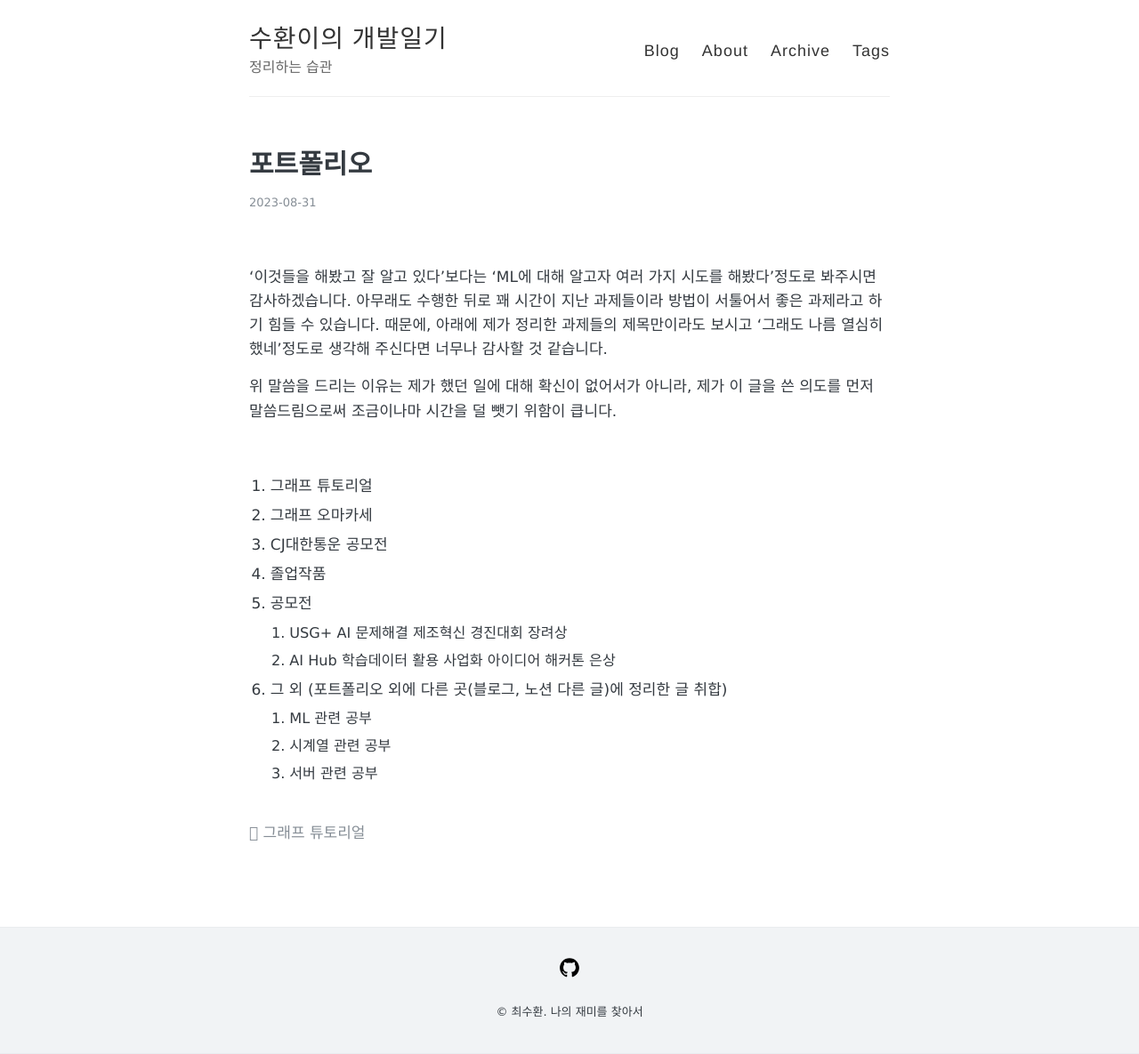
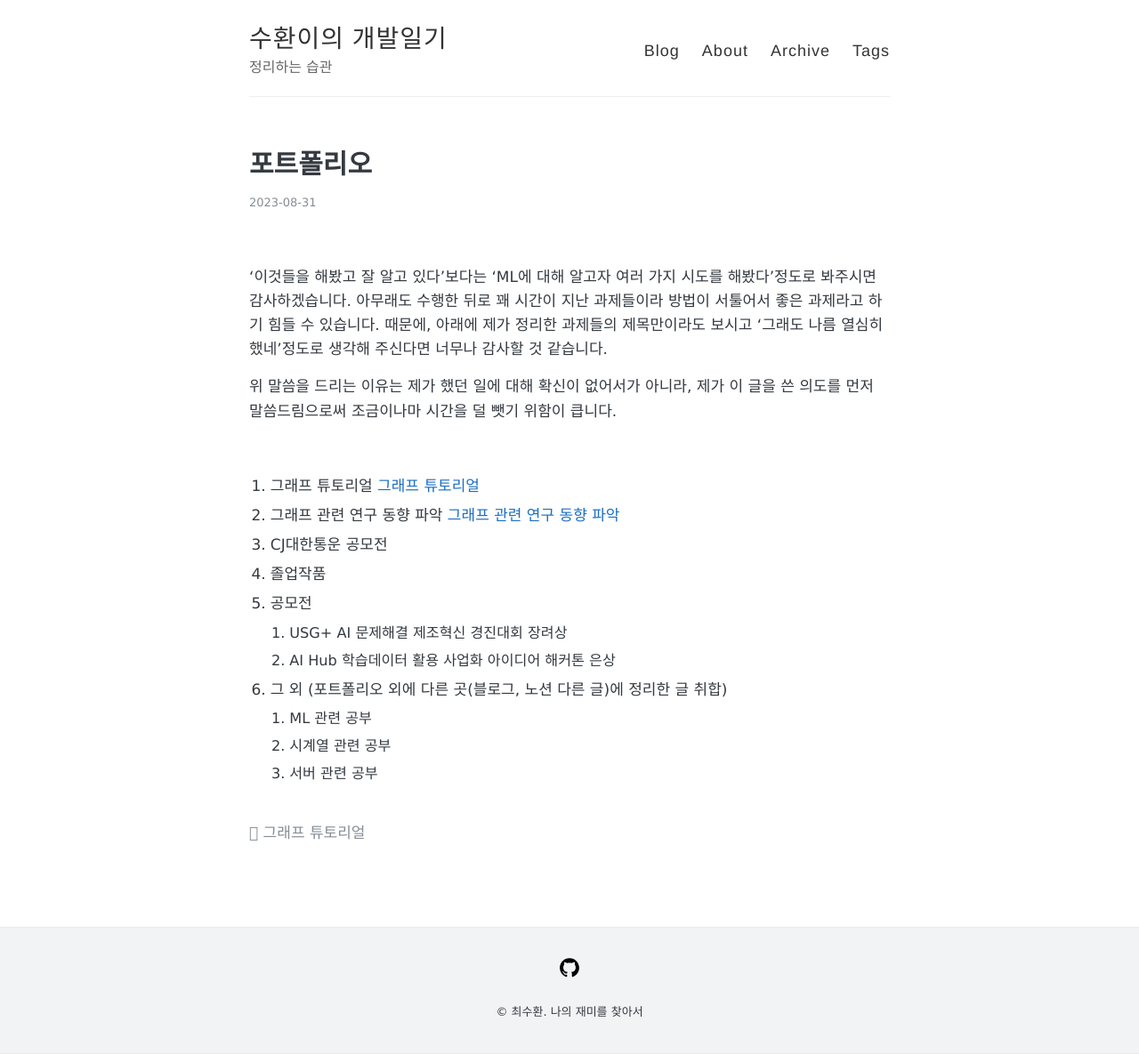
Before and after one commit to SuhwanMylife/SuhwanMylife.github.io, a Jekyll site: the page built from _posts/2023-08-31-포트폴리오.markdown, in a window 1280 px wide. Shown: the whole page at 89% size. Built offline with Jekyll 4.4.1, drawn with Linux system fonts in a browser that asks for light colours.

Commit message:
포트폴리오 수정

```diff
--- a/_posts/2023-08-31-그래프 튜토리얼.markdown
+++ b/_posts/2023-08-31-그래프 튜토리얼.markdown
@@ -14,8 +14,8 @@ Graph에 대한 기초 지식을 얻고자 아래 사이트를 공부하면서
 
 <br>
 
-[1. Graph 기초](https://www.graphusergroup.com/tag/graphomakase/)
+[1. Graph 기초](https://suhwanmylife.github.io/Graph-Travel-1%ED%99%94-Graph-%EA%B8%B0%EC%B4%88/)
 
-[2. DeepWalk 활용한 Node Classification](https://www.graphusergroup.com/tag/graphomakase/)
+[2. DeepWalk 활용한 Node Classification](https://suhwanmylife.github.io/Graph-Travel-2%ED%99%94-DeepWalk-%ED%99%9C%EC%9A%A9%ED%95%9C-Node-Classification/)
 
-[3. Node2vec 활용한 Node Classification](https://www.graphusergroup.com/tag/graphomakase/)
+[3. Node2vec 활용한 Node Classification](https://suhwanmylife.github.io/Graph-Travel-3%ED%99%94-Node2vec-%ED%99%9C%EC%9A%A9%ED%95%9C-Node-Classification/)
--- a/_posts/2023-08-31-포트폴리오.markdown
+++ b/_posts/2023-08-31-포트폴리오.markdown
@@ -11,8 +11,8 @@ title: "포트폴리오"
 
 <br>
 
-1. 그래프 튜토리얼
-2. 그래프 오마카세
+1. 그래프 튜토리얼 [그래프 튜토리얼](https://suhwanmylife.github.io/%EA%B7%B8%EB%9E%98%ED%94%84-%ED%8A%9C%ED%86%A0%EB%A6%AC%EC%96%BC/)
+2. 그래프 관련 연구 동향 파악 [그래프 관련 연구 동향 파악](https://suhwanmylife.github.io/%EA%B7%B8%EB%9E%98%ED%94%84-%EA%B4%80%EB%A0%A8-%EB%85%BC%EB%AC%B8-%ED%9B%91%EC%96%B4%EB%B3%B4%EA%B8%B0-(%EA%B7%B8%EB%9E%98%ED%94%84-%EC%98%A4%EB%A7%88%EC%B9%B4%EC%84%B8)/)
 3. CJ대한통운 공모전
 4. 졸업작품
 5. 공모전
```
